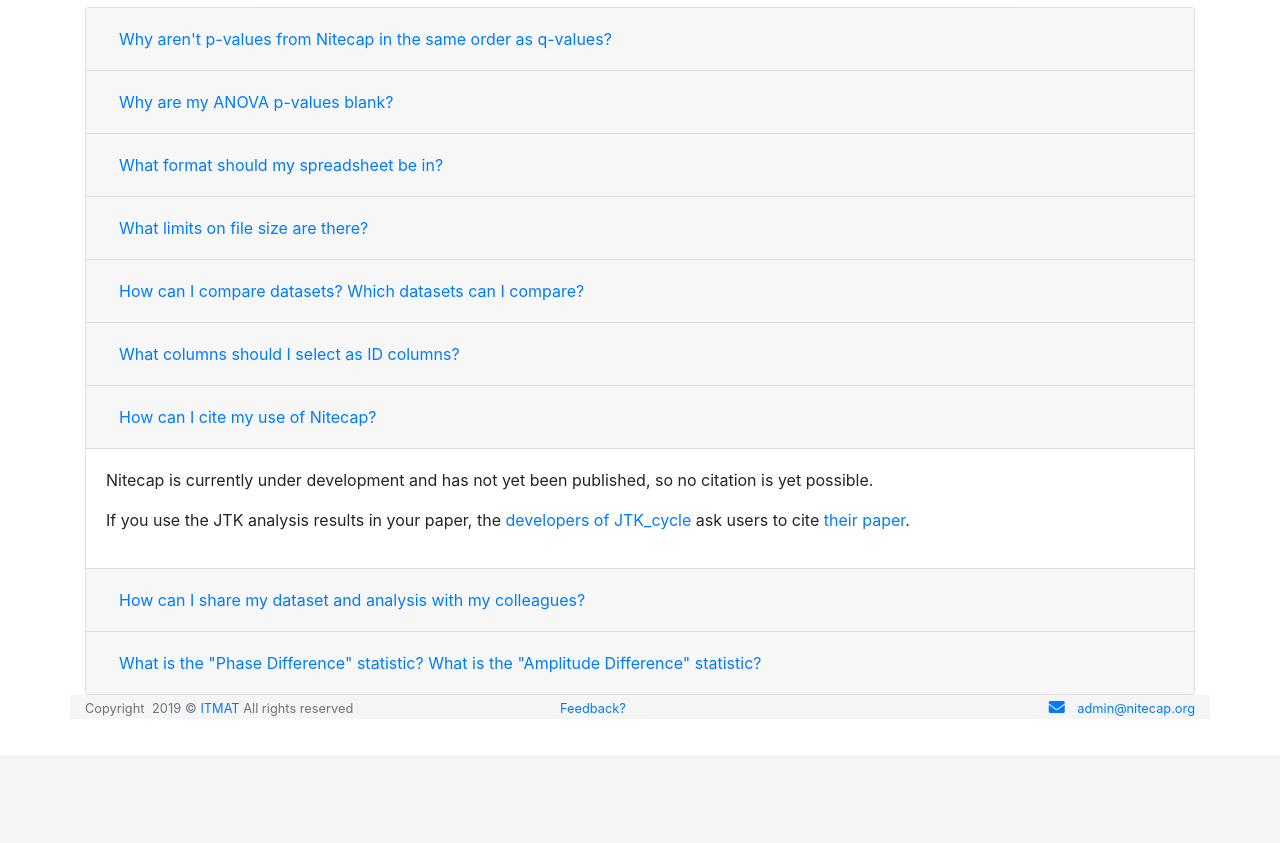
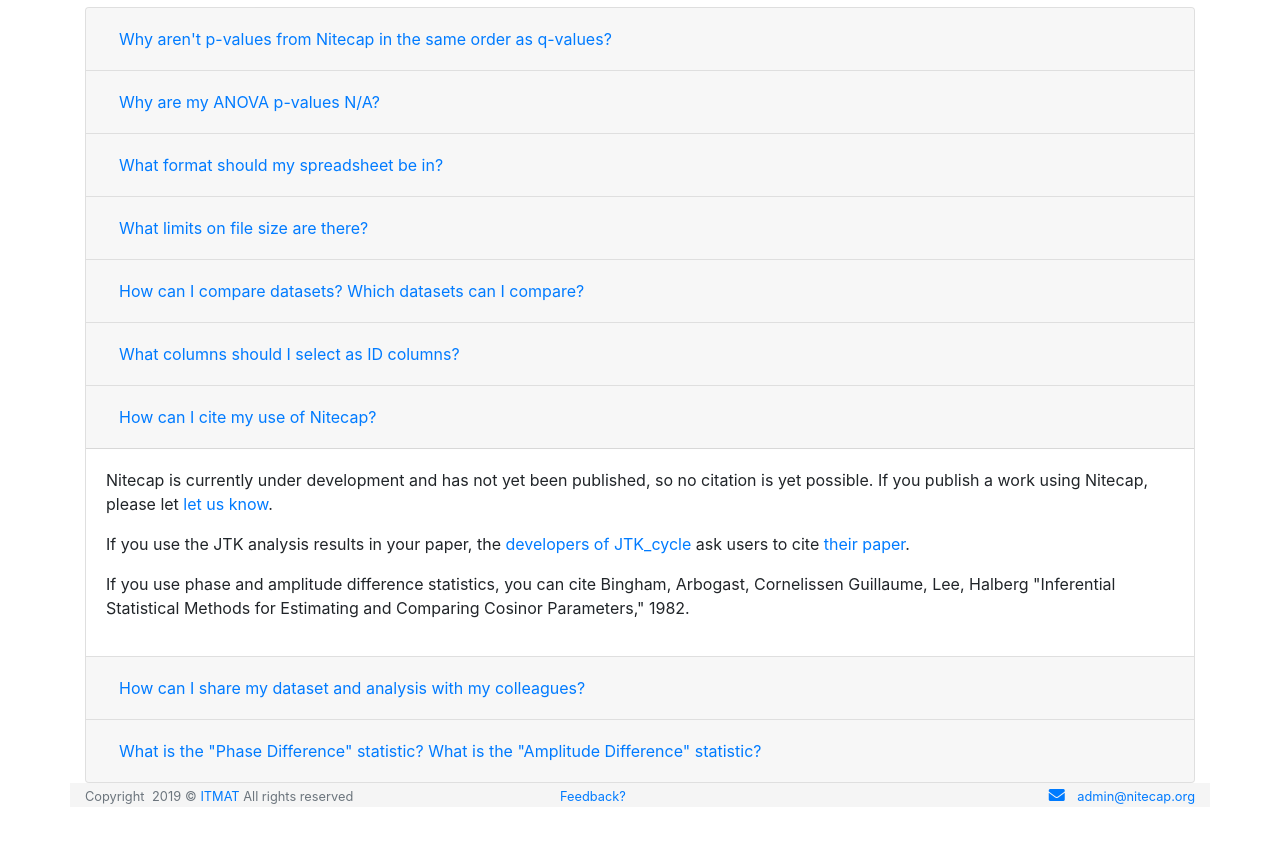
Before and after one commit to itmat/nitecap, a Flask app: page /faqs in a window 1280 px wide, after a click on "How can I cite my use of Nitecap?". Shown: the part 175-1018 px from the top of the page. Before the commit the page ends 891 px from the top, so only its background shows below. Run offline with Flask 2, Linux system fonts and the light colour scheme; parts of the project's set-up code (start-up, migrations or seed data) failed here and were passed over; some libraries are stand-ins or nearby versions.

Commit message:
Update FAQs

```diff
--- a/templates/faqs.html
+++ b/templates/faqs.html
@@ -41,7 +41,7 @@
                 <h5 class="mb-0">
                     <button class="btn btn-link" data-toggle="collapse" data-target="#collapseTwo"
                              aria-expanded="true" aria-controls="collapseTwo">
-                        Why are my ANOVA p-values blank?
+                        Why are my ANOVA p-values N/A?
                     </button>
                 </h5>
             </div>
@@ -70,7 +70,10 @@
                         Nitecap accepts most spreadsheets as is and supports Excel xls, xlsx spreadsheets (with your data in the first sheet in the file, if multiple sheets) as well as tab-separated and comma-separated files.
                         The data should be formatted with one column per sample and one row per one feature (e.g. gene, protein or other value measured).
                         Which column corresponds to which timepoint is set by the user after uploading the spreadsheet and no specific column headers are required.
-                        For convenience, if sample columns are labelled as ZT## or CT##  (e.g. CT0, CT4, CT8, CT12, ...) then the number values will be used to infer timepoints when possible.
+                        For convenience, if sample columns headers include ZT## or CT##  (e.g. CT0, CT4, CT8, CT12, ...) then the number values will be used to infer timepoints when possible and for labels of timepoints.
+                        Similarly, if the columns contains ##:## (e.g. 12:04) time values, then those will be used.
+                    </p>
+                    <p>
                         Additional columns are no problem and can be used to label the values by selecting ID and multiple columns may be used as ID columns.
                     </p>
                 </div>
@@ -159,9 +162,14 @@
                 <div class="card-body">
                     <p>
                         Nitecap is currently under development and has not yet been published, so no citation is yet possible.
+                        If you publish a work using Nitecap, please let <a href="mailto:thobr@sas.upenn.edu">let us know</a>.
                     </p>
                     <p>
                         If you use the JTK analysis results in your paper, the <a href="https://openwetware.org/wiki/HughesLab:JTK_Cycle">developers of JTK_cycle</a> ask users to cite <a href="http://www.ncbi.nlm.nih.gov/pubmed/20876817">their paper</a>.
+                    </p>
+                    <p>
+                        If you use phase and amplitude difference statistics, you can cite Bingham, Arbogast, Cornelissen Guillaume, Lee, Halberg "Inferential Statistical Methods for Estimating and Comparing Cosinor Parameters," 1982.
+
                     </p>
                 </div>
             </div>
@@ -179,12 +187,16 @@
             <div id="collapseEight" class="collapse" aria-labelledby="headingEight" data-parent="#faq_list">
                 <div class="card-body">
                     <p>
-                        There is a share button on every dataset which gives a URL that can be given to your colleagues to access the dataset.
+                        If you have logged into your account, there is a share button on every dataset which gives a URL that can be given to your colleagues to access the dataset.
                         Note that anyone with the URL can access it, so consider who you share it with.
                     </p>
                     <p>
                         When someone opens the link, they receive a copy of the dataset and none of the changes they make will be reflected in your copy.
                         If you modify your dataset, then that modification will go to anyone who clicks the link after your modification, but not for anyone who clicked before.
+                    </p>
+                    <p>
+                        Unfortunately we do not yet support sharing comparisons between multiple spreadsheets.
+                        Instead, you should share all the individual spreadsheets and if your colleague opens each spreadsheet link, they can perform a comparison by visiting their <a href="/spreadsheets/display_spreadsheets">spreadsheet list</a> page.
                     </p>
                 </div>
             </div>
@@ -214,7 +226,7 @@
                         In particular, note that if any one of the datasets has non-significant rhythmicity, the p-value for the phase test will be non-significant.
                         This is desirable since the phase of a non-rhythmic feature is undefined.
                         Hence this p-value is significant only when all are significantly rhythmic and the difference in their phases are significant.
-                        The amplitude of a non-sigificant rhythmicity should  be low and hence an amplitude difference is still meaningful and the test is more powerful.
+                        The amplitude of a non-significant rhythmicity should  be low and hence an amplitude difference is still meaningful and the test is more powerful.
                     </p>
                 </div>
             </div>
```
